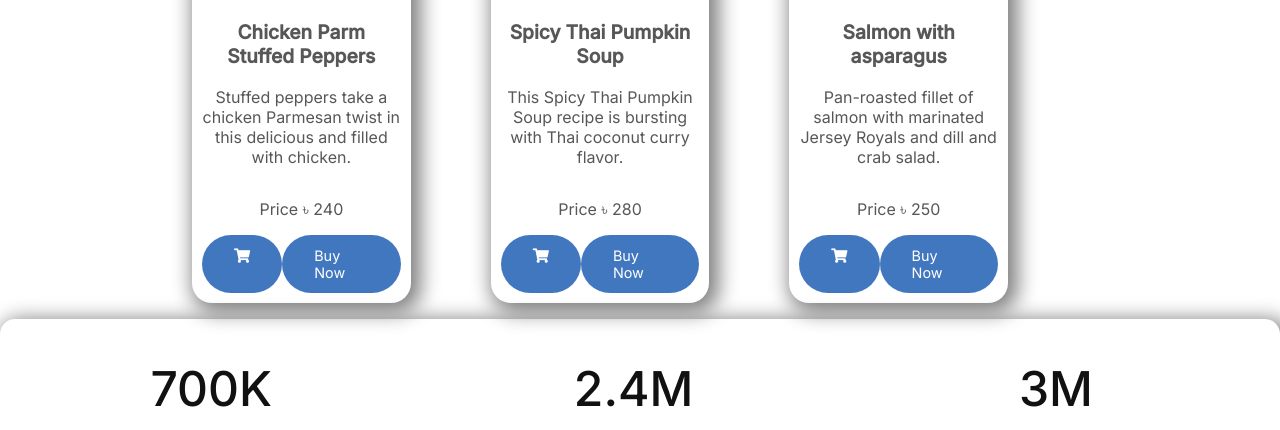
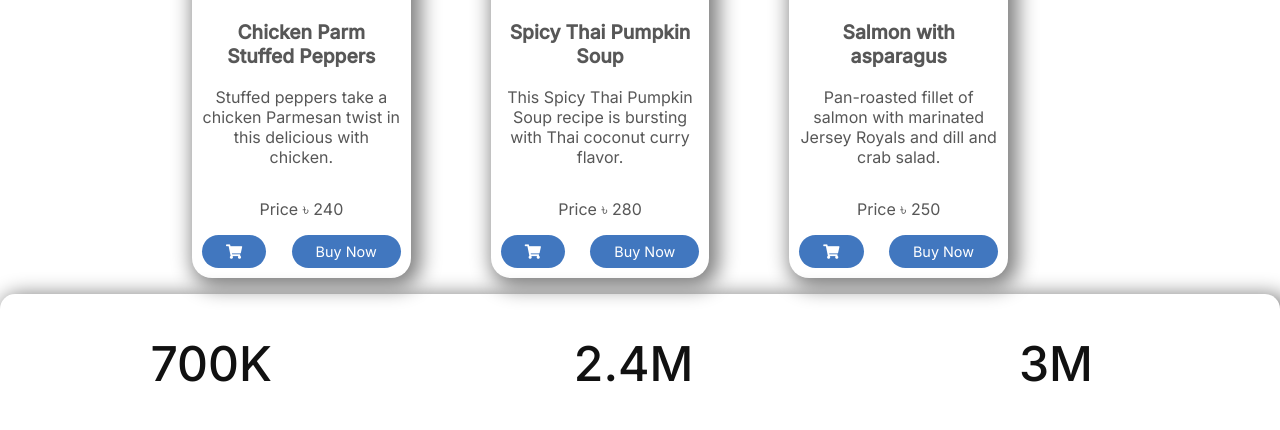
Before and after one commit to rakibemon/delighted_kitchen, a plain HTML site: page index.html in a window 1280 px wide. Shown: the part 1968-2398 px from the top of the page. Drawn offline with Linux system fonts and the light colour scheme.

Commit message:
fixbutton

```diff
--- a/css/style.css
+++ b/css/style.css
@@ -107,7 +107,7 @@ p{
     background-color: rgba(28, 93, 179, 0.836);
     text-decoration: none;
     color: #fff;
-    padding: 0.75rem 2rem;
+    padding: 0.5rem 1.5rem;
     border-radius: 40px;
     font-size: 0.90rem;
     margin-bottom: 10px;
--- a/index.html
+++ b/index.html
@@ -51,7 +51,7 @@
         <div class="recepi__side">
             <img src="img/food_1.jpg" alt="Chicken Parm Stuffed Peppers Image">
             <h3> Chicken Parm Stuffed Peppers</h3>
-            <p>Stuffed peppers take a chicken Parmesan twist in this delicious and filled with chicken.</p>
+            <p>Stuffed peppers take a chicken Parmesan twist in this delicious with chicken.</p>
             <p class="price"> Price &#2547; 240 </p>
             <div class="buy__cart__button">
                 <a href="#" target="_blank" class="menu__button"><i class="fas fa-shopping-cart"></i></a>
```
